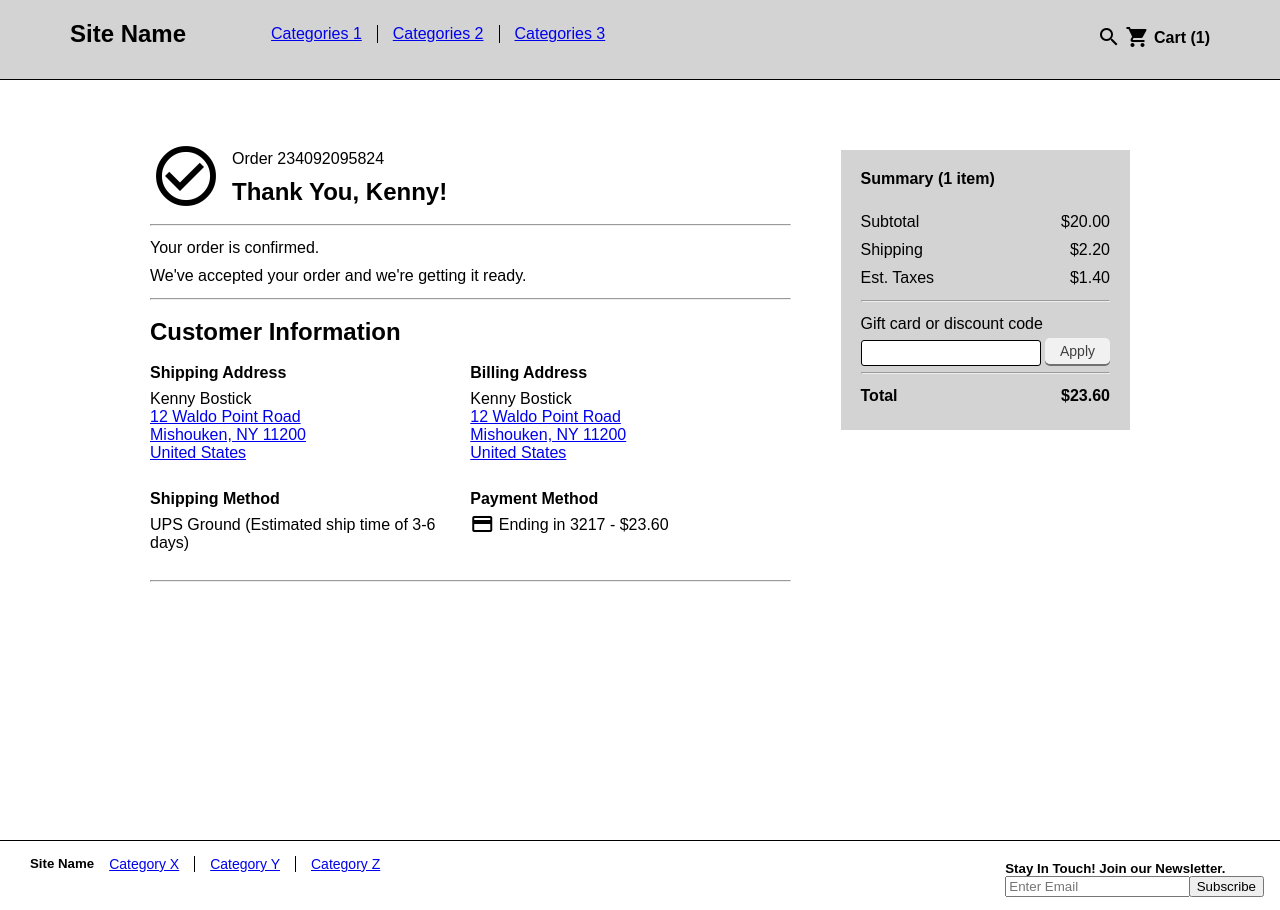
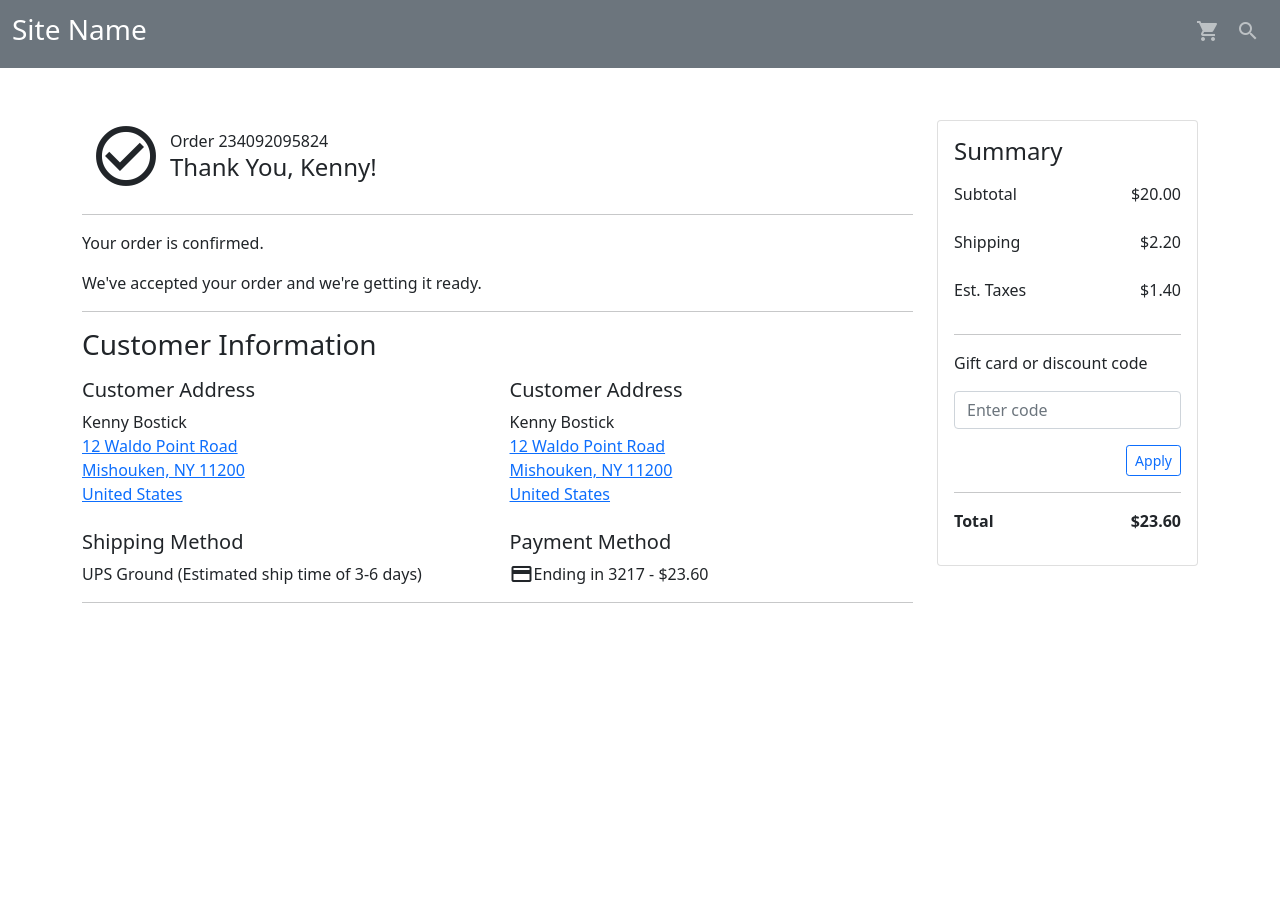
Before and after one commit to Azarepture/cuddly-potato, a plain HTML site: page index.html in a window 1280 px wide. After the commit the page ends 800 px from the top, so only its background shows below. Drawn offline with nearby package versions, Linux system fonts and the light colour scheme.

Commit message:
Update index.html
Now included bootstrap

```diff
--- a/index.html
+++ b/index.html
@@ -2,98 +2,112 @@
 <html lang="en">
     <head>
         <meta charset="utf-8">
-        <link rel="stylesheet" href="stylesheet.css">
-        <link href="https://fonts.googleapis.com/icon?family=Material+Icons" rel="stylesheet">
-        <title>Web Test</title>
+        <meta http-equiv="X-UA-Compatible" content="IE=edge">
+        <title>Latihan Bootstrap</title>
+        <meta name="viewport" content="width=device-width, initial-scale=1">
+        <link rel="stylesheet" href="https://cdn.jsdelivr.net/npm/bootstrap@5.1.3/dist/css/bootstrap.min.css">
+        <link rel="stylesheet" href="https://fonts.googleapis.com/icon?family=Material+Icons">
     </head>
+
     <body>
         <header>
-            <h2 class="header-title">Site Name</h2>
-            <ul class="header-list">
-                <li><a href="#">Categories 1</a></li>
-                <li class="header-list-mid"><a href="#">Categories 2</a></li>
-                <li><a href="#">Categories 3</a></li>
+            <nav class="navbar navbar-expand-sm bg-secondary navbar-dark fixed-top">
+                <div class="container-fluid">
+                    <a class="navbar-brand" href="#">
+                        <h3>Site Name</h3>
+                    </a>
+                    <ul class="navbar-nav">
+                        <li class="nav-item">
+                            <a class="nav-link" href=""><span class="material-icons">shopping_cart</span></a>
+                        </li>
+                        <li class="nav-item">
+                            <a class="nav-link" href=""><span class="material-icons">search</span></a>
+                        </li>
                     </ul>
-            <div class="cart">
-                <span class="material-icons">search</span>
-                <span class="material-icons">shopping_cart</span>
-                <p><b>Cart (1)</b></p>
                 </div>
+            </nav>
         </header>
-        <div class="mid">
-            <div class="order">
-                <div class="mid-confirm">
-                    <div class="icon">
-                        <span class="material-icons">check_circle_outline</span>
-                        <p>Order 234092095824</p>
-                        <h2>Thank You, Kenny!</h2>
+        <br class="my-5">
+        <br class="my-5">
+        <br class="my-5">
+        <div class="container my-5">
+            <div class="row">
+                <div class="col-lg-9">
+                    <div class="d-flex align-items-center">
+                        <div class="px-2">
+                            <span class="material-icons" style="font-size: 72px;">check_circle_outline</span>
+                        </div>
+                        <div>
+                            <p class="d-inline">Order 234092095824</p>
+                            <h4>Thank You, Kenny!</h4>
+                        </div>
                     </div>
                     <hr>
                     <p>Your order is confirmed.</p>
                     <p>We've accepted your order and we're getting it ready.</p>
                     <hr>
-                    <h2><b>Customer Information</b></h2>
-                </div>
-                <div class="mid-contents">
-                    <div class="content">
-                        <h4>Shipping Address</h4>
-                        <p>Kenny Bostick</p>
+                    <h3>Customer Information</h3>
+                    <div class="row mb-3">
+                        <div class="col">
+                            <h5 class="my-2">Customer Address</h5>
+                            <p class="m-0">Kenny Bostick</p>
                             <a href="#">12 Waldo Point Road<br>Mishouken, NY 11200<br>United States</a>
                         </div>
-                    <div class="content">
-                        <h4>Billing Address</h4>
-                        <p>Kenny Bostick</p>
+                        <div class="col">
+                            <h5 class="my-2">Customer Address</h5>
+                            <p class="m-0">Kenny Bostick</p>
                             <a href="#">12 Waldo Point Road<br>Mishouken, NY 11200<br>United States</a>
                         </div>
                     </div>
-                <div class="mid-contents">
-                    <div class="content">
-                        <h4>Shipping Method</h4>
-                        <p>UPS Ground (Estimated ship time of 3-6 days)</p>
+                    <div class="row mb-3">
+                        <div class="col">
+                            <h5 class="my-2">Shipping Method</h5>
+                            <div>UPS Ground (Estimated ship time of 3-6 days)</div>
                         </div>
-                    <div class="content">
-                        <h4>Payment Method</h4>
+                        <div class="col">
+                            <h5 class="my-2">Payment Method</h5>
+                            <div class="d-flex align-items-center">
                                 <span class="material-icons">credit_card</span>
-                        <p class="card">Ending in 3217 - $23.60</p>
+                                <p class="m-0">Ending in 3217 - $23.60</p>
+                            </div>
                         </div>
                     </div>
                     <hr>
                 </div>
-            <div class="summary">
-                <div class="summary-box">
-                    <h4>Summary (1 item)</h4>
-                    <p class="price">$20.00</p>
-                    <p>Subtotal</p>
-                    <p class="price">$2.20</p>
-                    <p>Shipping</p>
-                    <p class="price">$1.40</p>
-                    <p>Est. Taxes</p>
+                <div class="col-lg-3">
+                    <div class="card">
+                        <div class="card-body">
+                            <h4 class="card-title mb-3">Summary</h4>
+                            <div class="d-flex justify-content-between">
+                                <p class="d-inline">Subtotal</p>
+                                <p class="d-inline">$20.00</p>
+                            </div>
+                            <div class="d-flex justify-content-between my-2">
+                                <p class="d-inline">Shipping</p>
+                                <p class="d-inline">$2.20</p>
+                            </div>
+                            <div class="d-flex justify-content-between">
+                                <p class="d-inline">Est. Taxes</p>
+                                <p class="d-inline">$1.40</p>
+                            </div>
                             <hr>
                             <p>Gift card or discount code</p>
-                    <div class="form">
-                        <input>
-                        <a href="#">Apply</a>
+                            <input type="text" class="form-control" placeholder="Enter code" name="Code">
+                            <div class="d-flex justify-content-end">
+                                <button class="btn btn-outline-primary btn-sm mt-3">Apply</button>
                             </div>
                             <hr>
-                    <p class="price"><b>$23.60</b></p>
-                    <p><b>Total</b></p>
+                            <div class="d-flex justify-content-between">
+                                <p class="d-inline"><b>Total</b></p>
+                                <p class="d-inline"><b>$23.60</b></p>
+                            </div>
+                        </div>
+                    </div>
                 </div>
             </div>
         </div>
         <footer>
-            <h5 class="footer-title">Site Name</h5>
-            <ul class="footer-list">
-                <li><a href="#">Category X</a></li>
-                <li class="footer-list-mid"><a href="#">Category Y</a></li>
-                <li><a href="#">Category Z</a></li>
-            </ul>
-            <div class="footer-subscribe">
-                <h5>Stay In Touch! Join our Newsletter.</h5>
-                <div class="subscribe-form">
-                    <input type="email" placeholder="Enter Email">
-                    <input type="submit" value="Subscribe" class="submit">
-                </div>
-            </div>
         </footer>
+        <script src="https://cdn.jsdelivr.net/npm/bootstrap@5.1.3/dist/js/bootstrap.bundle.min.js"></script>
     </body>
 </html>
```
Lines whose indentation alone changed are shown as unchanged.
